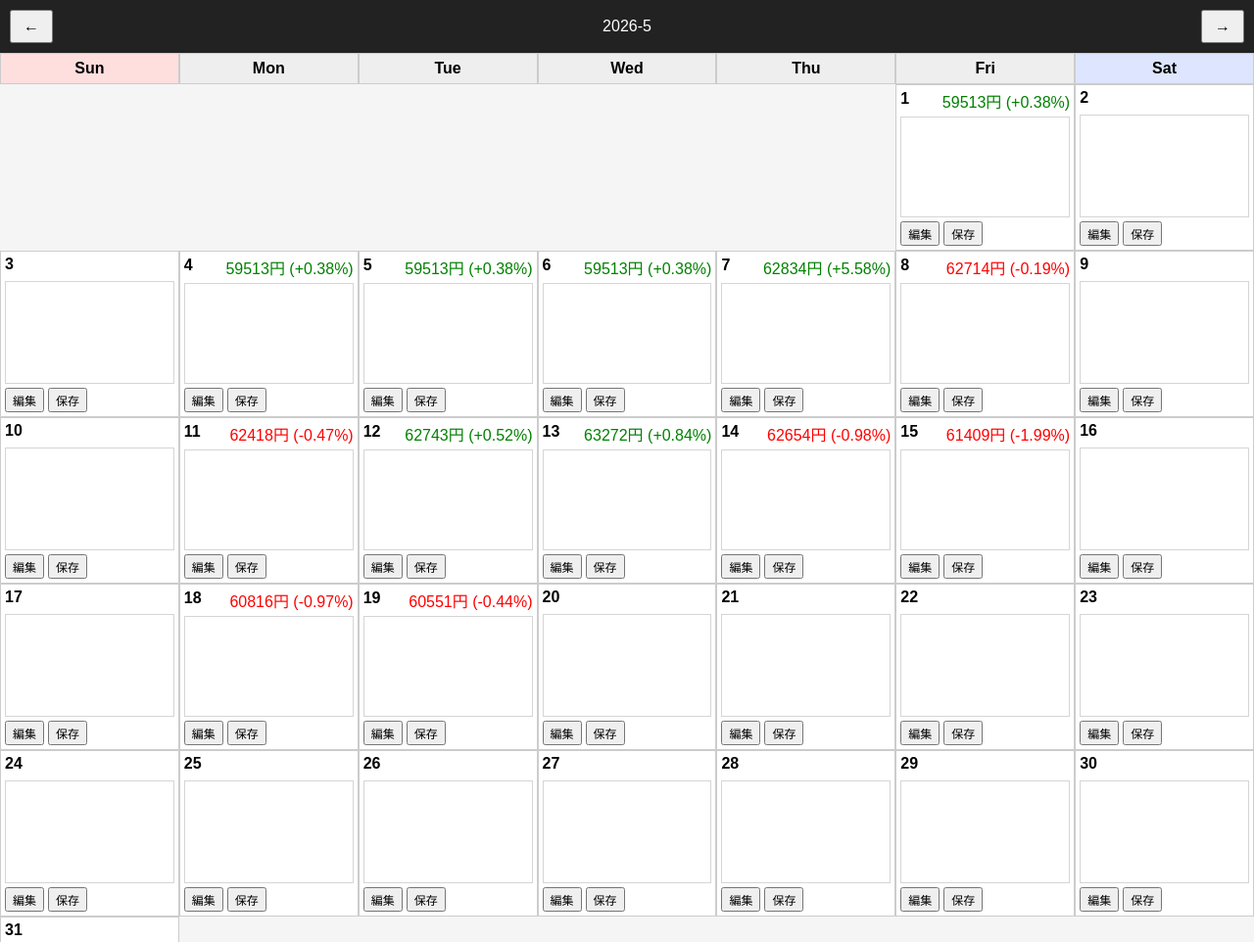
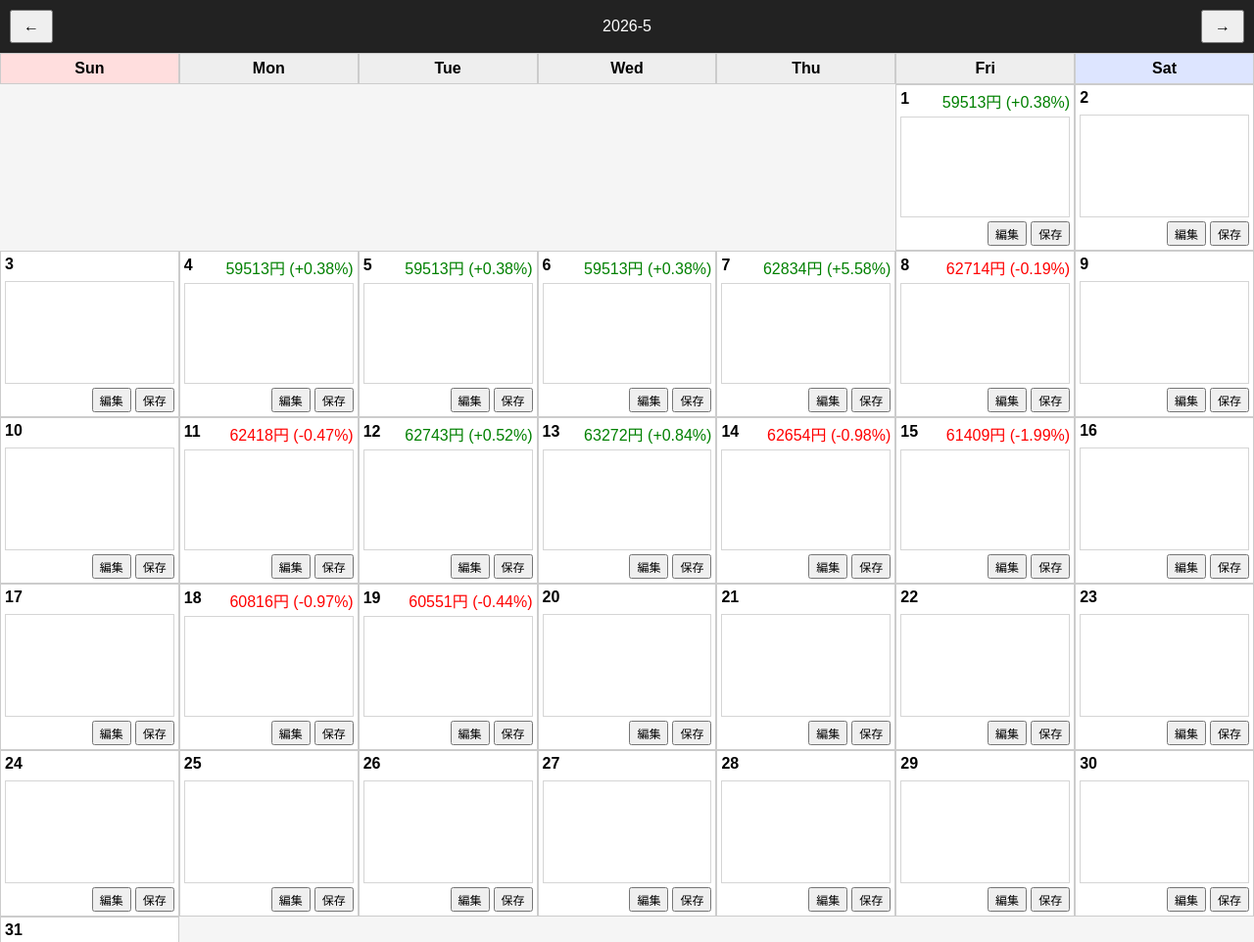
Before and after one commit to u-pos/stock-calendar, a website: page index.html in a window 1280 px wide. Shown: the top 962 px of the page at 98% size. Drawn offline with Linux system fonts and the light colour scheme; no server answers.

Commit message:
Update index.html

```diff
--- a/index.html
+++ b/index.html
@@ -127,8 +127,8 @@ textarea{
 
 .memo-buttons{
   display:flex;
+  justify-content:flex-end;
   gap:4px;
-  align:right;
 }
 
 .memo-buttons button{
```
